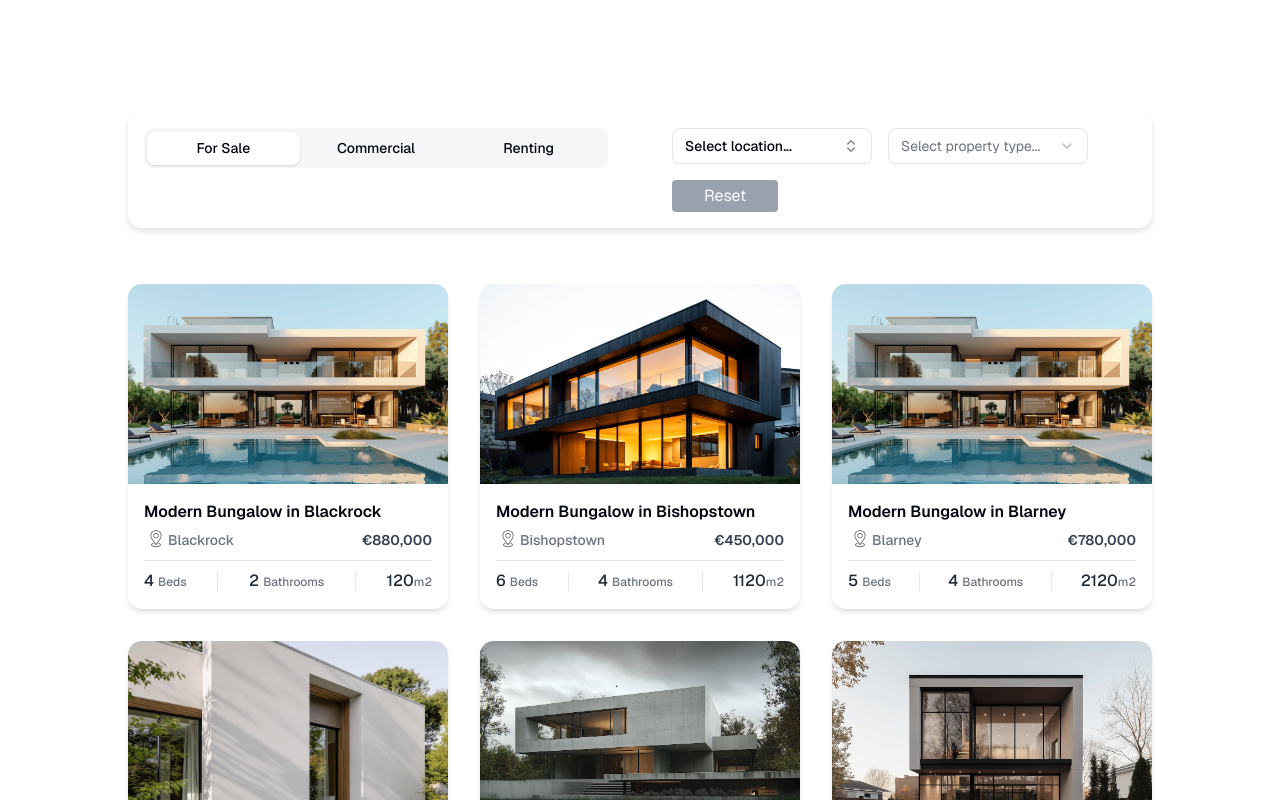
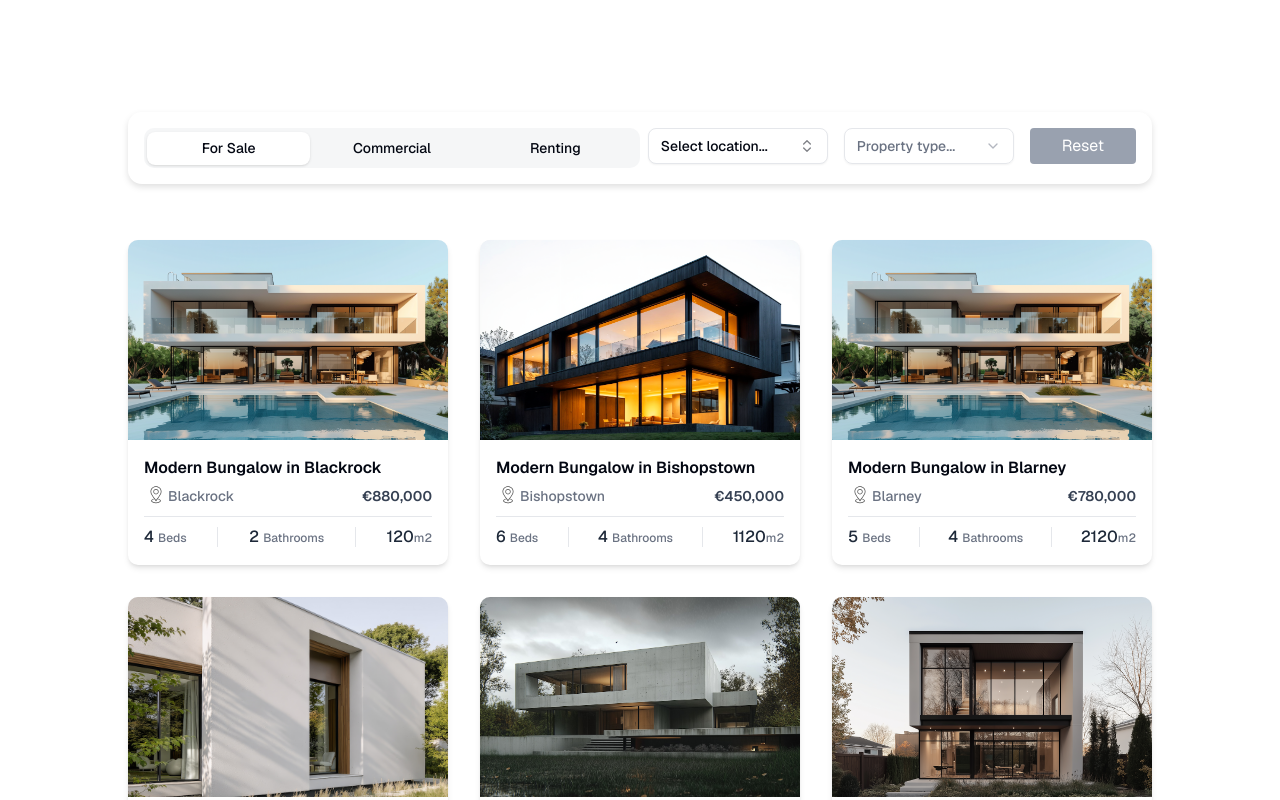
Before and after one commit to shanewmurphy/frank-murphy-site, a Next.js app: page / in a window 1280 px wide. Shown: the top 800 px of the page. Built offline with nearby package versions, Linux system fonts and the light colour scheme.

Commit message:
Filter layout reponsive

```diff
--- a/app/Data/commercial.json
+++ b/app/Data/commercial.json
@@ -11,7 +11,7 @@
     "status": "For Sale",
     "size": 120,
     "description": "A beautiful modern bungalow located in the heart of London. Features spacious rooms and a large garden.",
-    "image": "/commercial-imgs/commercial_02.jpg"
+    "image": "/commercial-imgs/commercial_01.jpg"
   },
   {
     "id": 2,
@@ -39,6 +39,6 @@
     "status": "For Sale",
     "size": 2120,
     "description": "A beautiful modern bungalow located in the heart of London. Features spacious rooms and a large garden.",
-    "image": "/commercial-imgs/commercial_02.jpg"
+    "image": "/commercial-imgs/commercial_03.jpg"
   }
 ]
--- a/app/components/Filters/FilterBar.jsx
+++ b/app/components/Filters/FilterBar.jsx
@@ -6,7 +6,7 @@ import ResetFiltersButton from "./ResetFiltersButton";
 
 export default function FilterBar({ filters, setFilters }) {
   return (
-    <div className="flex flex-wrap gap-4">
+    <div className="flex flex-wrap justify-end gap-4">
       <LocationSelect filters={filters} setFilters={setFilters} />
       <PropertyTypeSelect filters={filters} setFilters={setFilters} />
       {/* <RoomsFilter filters={filters} setFilters={setFilters} /> */}
--- a/app/components/Filters/LocationSelect.jsx
+++ b/app/components/Filters/LocationSelect.jsx
@@ -54,14 +54,14 @@ export default function LocationSelect({ filters, setFilters }) {
             variant="outline"
             role="combobox"
             aria-expanded={open}
-            className="w-[200px] justify-between"
+            className="w-[180px] justify-between"
           >
             {value || "Select location..."}
             <ChevronsUpDownIcon className="ml-2 h-4 w-4 shrink-0 opacity-50" />
           </Button>
         </PopoverTrigger>
 
-        <PopoverContent className="w-[200px] p-0">
+        <PopoverContent className="w-[220px] p-0">
           <Command>
             <CommandInput placeholder="Search location..." />
             <CommandList>
--- a/app/components/Filters/PropertyTabs.jsx
+++ b/app/components/Filters/PropertyTabs.jsx
@@ -61,7 +61,7 @@ export default function PropertyTabs() {
           className="flex w-full"
         >
           {/* Tabs and Filters side by side, now using flex */}
-          <div className="flex flex-col md:flex-row lg:gap-16 md:gap-6 sm:gap-8 p-4 rounded-xl drop-shadow-md bg-white dark:bg-zinc-900 mb-4">
+          <div className="flex flex-col md:flex-row p-4 rounded-xl drop-shadow-md bg-white dark:bg-zinc-900 mb-4">
             {/* Tab list (left, flex-1) */}
             <div className="md:flex-1">
               <TabsList className="w-full bg-muted/80">
--- a/app/components/Filters/PropertyTypeSelect.jsx
+++ b/app/components/Filters/PropertyTypeSelect.jsx
@@ -29,8 +29,8 @@ export default function PropertyTypeSelect({ filters, setFilters }) {
   return (
     <div className="flex flex-col gap-2">
       <Select value={filters.type || ""} onValueChange={handleChange}>
-        <SelectTrigger className="w-[200px]">
-          <SelectValue placeholder="Select property type..." />
+        <SelectTrigger className="w-[170px] font-medium">
+          <SelectValue placeholder="Property type..." />
         </SelectTrigger>
         <SelectContent>
           <SelectGroup>
--- a/app/components/Properties/PropertiesGrid.jsx
+++ b/app/components/Properties/PropertiesGrid.jsx
@@ -5,7 +5,7 @@ export default function PropertiesGrid({ data }) {
   const visible = data.slice(0, 8); // first 8 items by default
 
   return (
-    <div className="grid grid-cols-1 sm:grid-cols-2 lg:grid-cols-3 2xl:grid-cols-3  gap-8 mb-56 mt-8">
+    <div className="grid grid-cols-1 sm:grid-cols-2 lg:grid-cols-3 2xl:grid-cols-4 gap-8 mb-56 mt-8">
       {visible.map((property) => (
         <PropertyCard key={property.id} property={property} />
       ))}
--- a/app/components/Properties/PropertyCard.jsx
+++ b/app/components/Properties/PropertyCard.jsx
@@ -7,7 +7,7 @@ import { Separator } from "@/components/ui/separator";
 export default function PropertyCard({ property }) {
   return (
     <Link href={`/properties/${property.slug}`}>
-      <div className="rounded-xl overflow-hidden shadow-md hover:shadow-lg transition-all cursor-pointer bg-white dark:bg-zinc-900">
+      <div className="rounded-lg overflow-hidden shadow-md hover:shadow-lg transition-all cursor-pointer bg-white dark:bg-zinc-900">
         {/* ✅ Image wrapper MUST have relative + fixed height */}
         <div className="relative w-full h-[30vh] sm:h-[30vh] md:h-[25vh] lg:h-[25vh] bg-gray-100">
           <Image
--- a/app/page.js
+++ b/app/page.js
@@ -3,7 +3,7 @@ import PropertyTabs from "@/components/Filters/PropertyTabs";
 
 export default function Home() {
   return (
-    <div className="lg:w-[90vw] xl:w-[80vw] 2xl:w-[60vw] xs:w-[90vw] mx-auto font-sans dark:bg-black">
+    <div className="xl:w-[80vw] lg:w-[80vw] md:w-[90vw] sm:w-[95vw] mx-auto font-sans dark:bg-black">
       <div className="mt-28">
         <PropertyTabs />
       </div>
```
Also changed, not shown: public/commercial-imgs/commercial_03.jpg (added).
